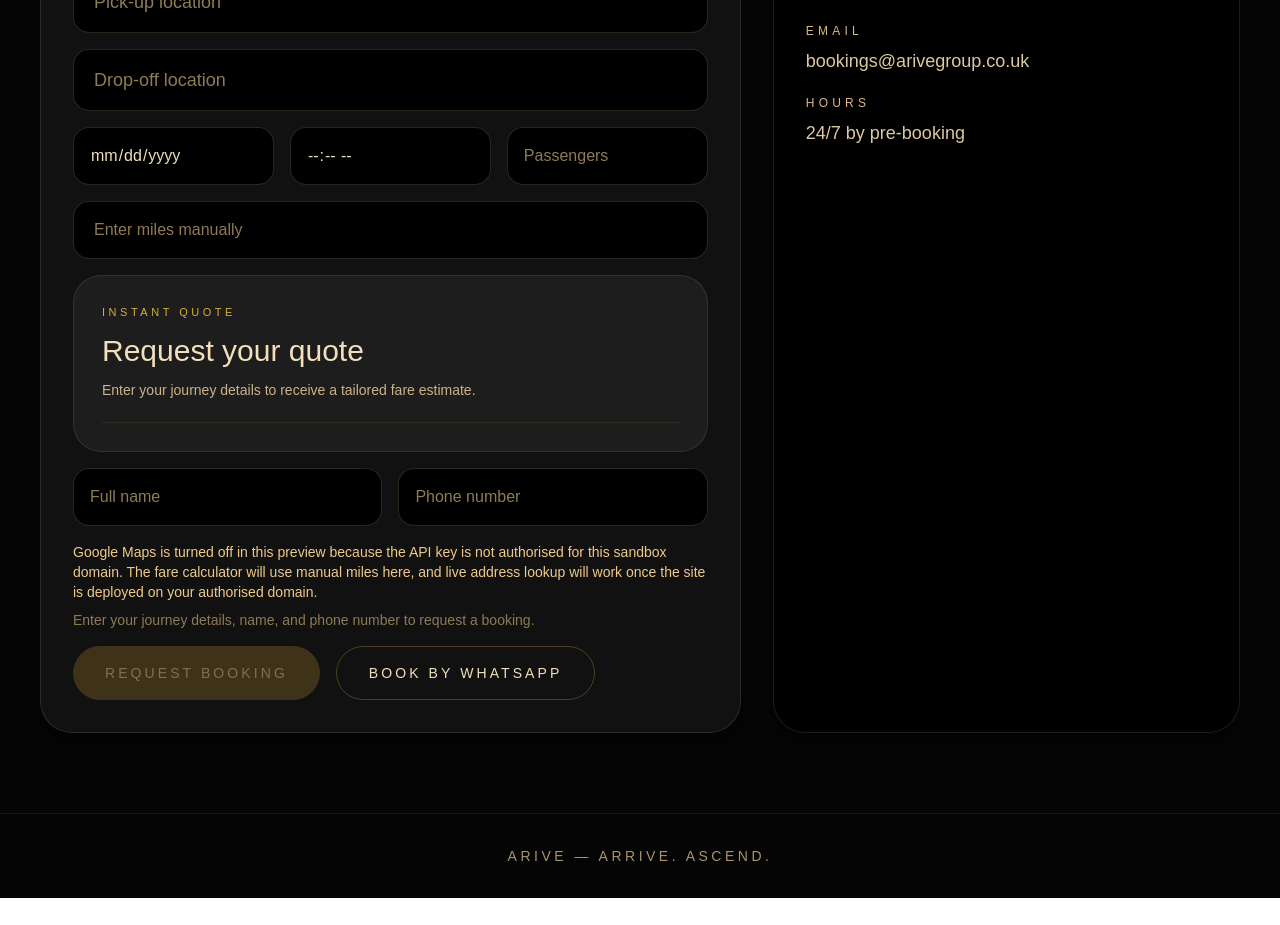
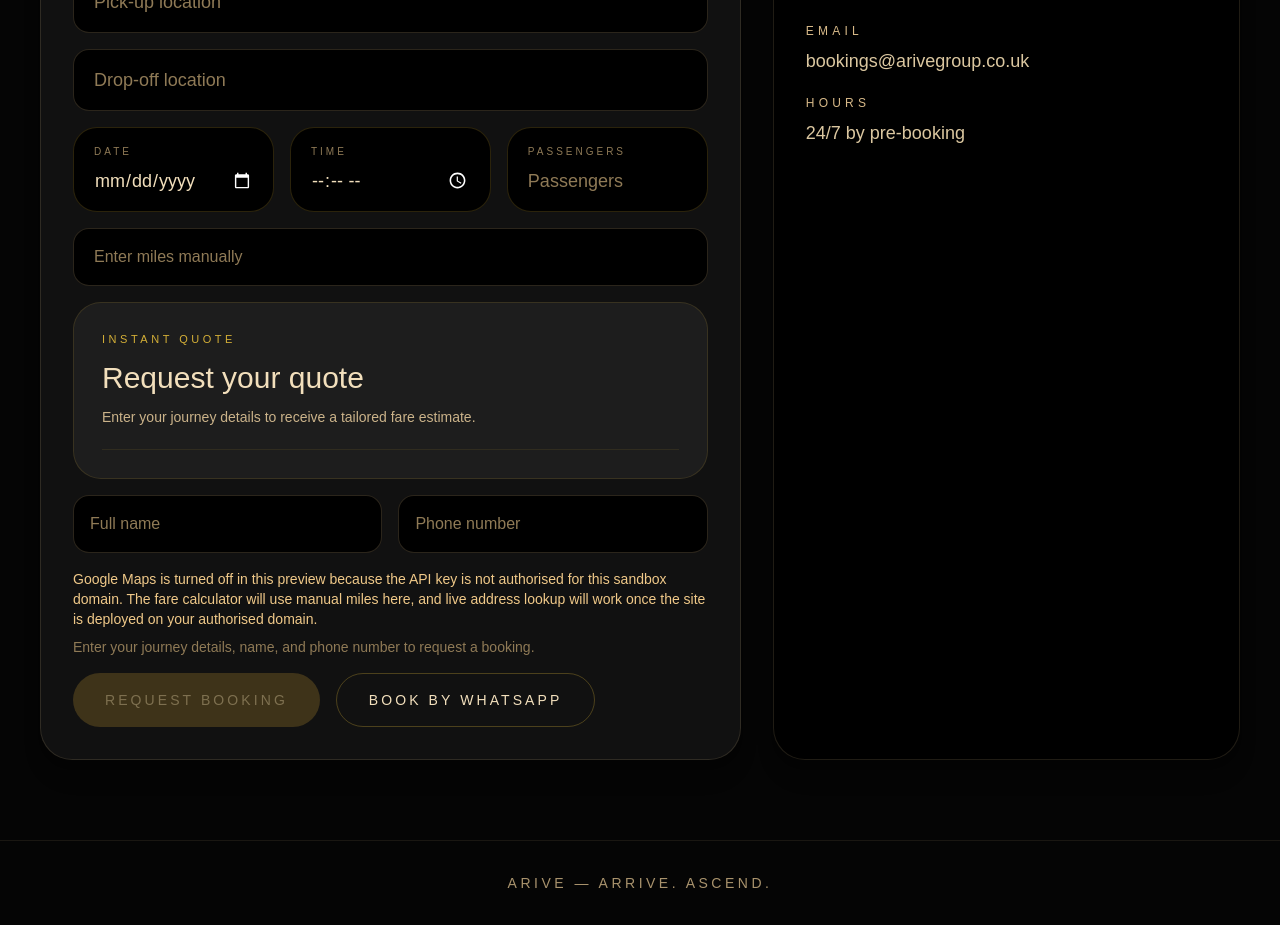
Before and after one commit to adnanahmed1988-sketch/arive-taxi, a Next.js app: page / in a window 1280 px wide. Shown: the part 1960-2885 px from the top of the page. Before the commit the page ends 2858 px from the top, so only its background shows below. Built offline with nearby package versions, Linux system fonts and the light colour scheme.

Commit message:
restore styled date and time fields

```diff
--- a/app/page.tsx
+++ b/app/page.tsx
@@ -560,24 +560,41 @@ const emailBody = encodeURIComponent(
         />
 
         <div className="grid gap-4 md:grid-cols-3">
+  <div className="rounded-[1.5rem] border border-[#D4AF37]/20 bg-black px-5 py-4">
+    <label className="mb-2 block text-[10px] uppercase tracking-[0.3em] text-[#8f7a56]">
+      Date
+    </label>
     <input
-            className="rounded-2xl border border-[#d7b988]/20 bg-black px-4 py-4 text-[#F2DFBC] outline-none"
       type="date"
+      className="w-full bg-transparent text-lg text-[#F2DFBC] outline-none [color-scheme:dark]"
       value={bookingData.date}
       onChange={(e) => handleChange("date", e.target.value)}
     />
+  </div>
+
+  <div className="rounded-[1.5rem] border border-[#D4AF37]/20 bg-black px-5 py-4">
+    <label className="mb-2 block text-[10px] uppercase tracking-[0.3em] text-[#8f7a56]">
+      Time
+    </label>
     <input
-            className="rounded-2xl border border-[#d7b988]/20 bg-black px-4 py-4 text-[#F2DFBC] outline-none"
       type="time"
+      className="w-full bg-transparent text-lg text-[#F2DFBC] outline-none [color-scheme:dark]"
       value={bookingData.time}
       onChange={(e) => handleChange("time", e.target.value)}
     />
+  </div>
+
+  <div className="rounded-[1.5rem] border border-[#D4AF37]/20 bg-black px-5 py-4">
+    <label className="mb-2 block text-[10px] uppercase tracking-[0.3em] text-[#8f7a56]">
+      Passengers
+    </label>
     <input
-            className="rounded-2xl border border-[#d7b988]/20 bg-black px-4 py-4 text-[#F2DFBC] outline-none placeholder:text-[#8f7a56]"
+      className="w-full bg-transparent text-lg text-[#F2DFBC] outline-none placeholder:text-[#8f7a56]"
       placeholder="Passengers"
       value={bookingData.passengers}
       onChange={(e) => handleChange("passengers", e.target.value)}
     />
+  </div>
 </div>
 
         {!mapsEnabled ? (
@@ -665,7 +682,7 @@ const emailBody = encodeURIComponent(
           <a
             href={
               canRequestBooking
-                ? `mailto:bookings@arivegroup.co.uk?subject=${emailSubject}&body=${emailBody}`
+                ? `mailto:arivegroupltd@outlook.com ?subject=${emailSubject}&body=${emailBody}`
                 : undefined
             }
             className={`rounded-full px-8 py-4 text-sm font-medium uppercase tracking-[0.22em] transition duration-300 inline-flex items-center justify-center ${
```
Lines whose indentation alone changed are shown as unchanged.
